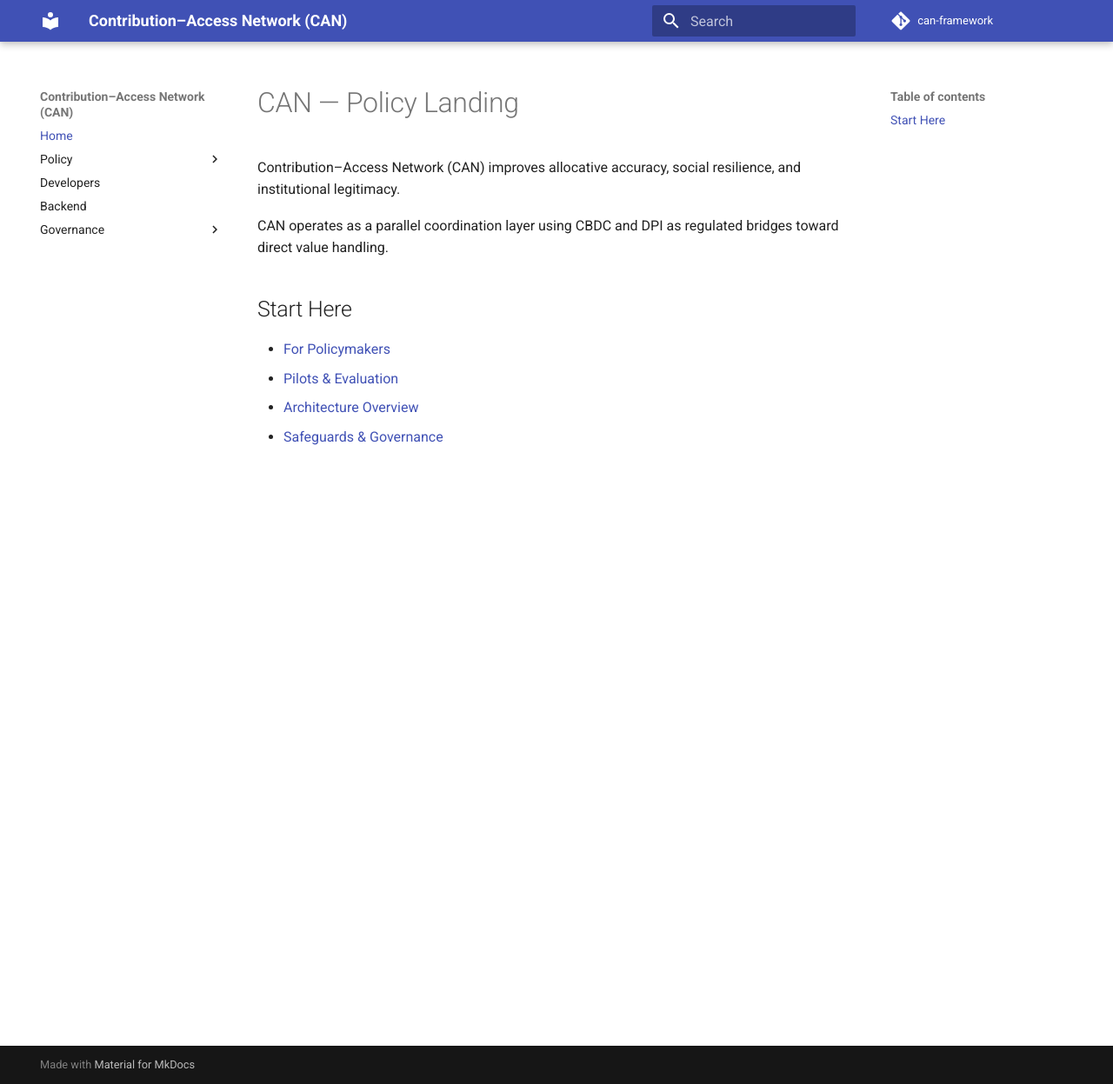
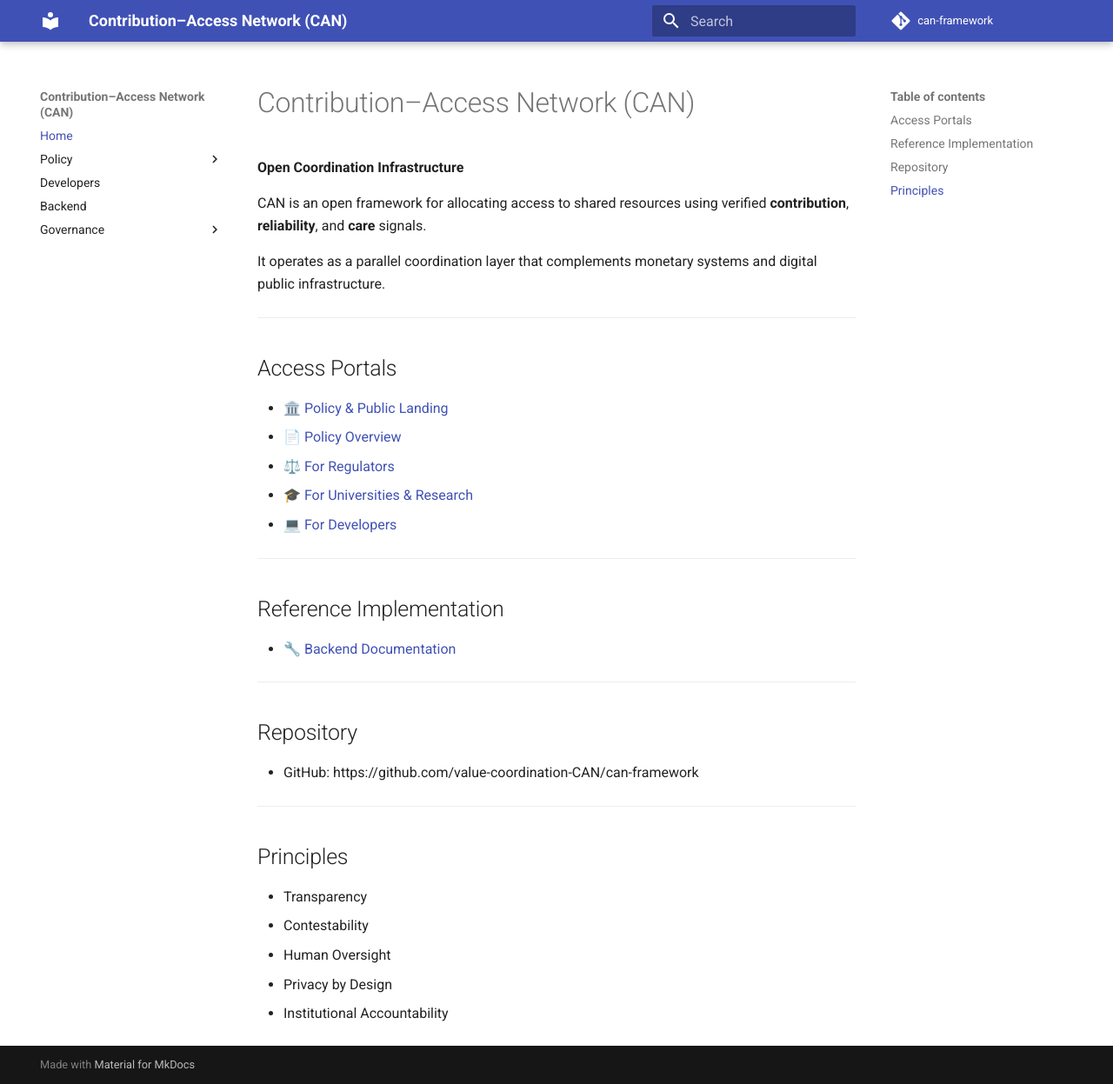
Before and after one commit to value-coordination-CAN/can-framework, an MkDocs documentation site: the page built from docs/index.md, in a window 1280 px wide and 1247 px high. Shown: the whole window at 87% size. Built offline with MkDocs 1.6.1 and Material for MkDocs 9.7.7, drawn with Linux system fonts in a browser that asks for light colours; comment, search, counter and statistics services are not loaded.

Commit message:
Set docs homepage and add landing breadcrumbs

```diff
--- a/docs/index.md
+++ b/docs/index.md
@@ -1,12 +1,39 @@
-# CAN — Policy Landing
+# Contribution–Access Network (CAN)
 
-Contribution–Access Network (CAN) improves allocative accuracy, social resilience, and institutional legitimacy.
+**Open Coordination Infrastructure**
 
-CAN operates as a parallel coordination layer using CBDC and DPI as regulated bridges toward direct value handling.
+CAN is an open framework for allocating access to shared resources using verified **contribution**, **reliability**, and **care** signals.
 
-## Start Here
+It operates as a parallel coordination layer that complements monetary systems and digital public infrastructure.
 
-- [For Policymakers](policymakers/README.md)
-- [Pilots & Evaluation](pilots/README.md)
-- [Architecture Overview](architecture/README.md)
-- [Safeguards & Governance](safeguards/README.md)
+---
+
+## Access Portals
+
+- 🏛️ [Policy & Public Landing](landing/index.md)
+- 📄 [Policy Overview](about/POLICY_ABOUT.md)
+- ⚖️ [For Regulators](about/FOR_REGULATORS.md)
+- 🎓 [For Universities & Research](about/FOR_UNIVERSITIES_AND_RESEARCH.md)
+- 💻 [For Developers](about/FOR_DEVELOPERS.md)
+
+---
+
+## Reference Implementation
+
+- 🔧 [Backend Documentation](../backend/README.md)
+
+---
+
+## Repository
+
+- GitHub: https://github.com/value-coordination-CAN/can-framework
+
+---
+
+## Principles
+
+- Transparency
+- Contestability
+- Human Oversight
+- Privacy by Design
+- Institutional Accountability
```
Also changed, not shown: docs/architecture/README.md (deleted, +0 -12 lines), docs/landing/developers/README.md (+0 -4 lines), docs/landing/policymakers/README.md (+0 -4 lines), docs/landing/public/README.md (+0 -4 lines), docs/landing/regulators/README.md (+0 -4 lines), docs/landing/universities/README.md (+0 -4 lines), docs/pilots/README.md (deleted, +0 -7 lines), docs/policymakers/README.md (deleted, +0 -10 lines), docs/safeguards/README.md (deleted, +0 -8 lines).
